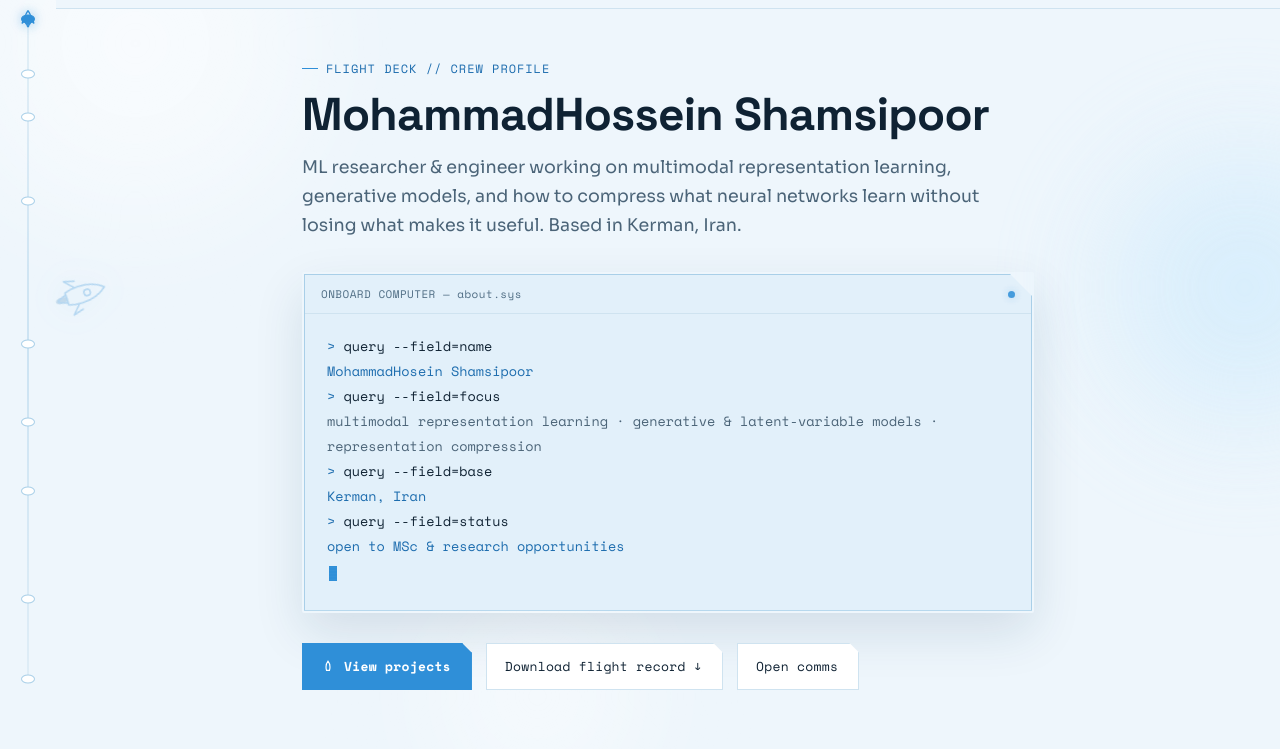
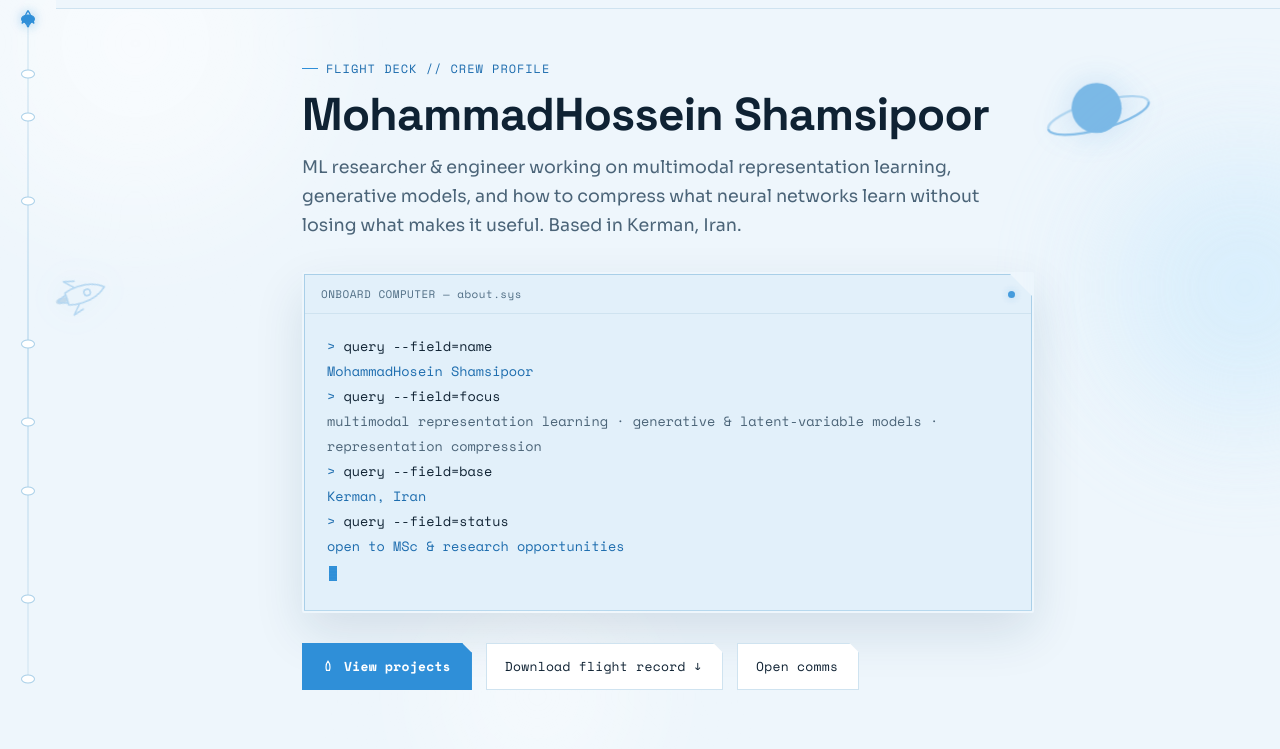
Before and after one commit to Mound21k/mound21k.github.io, a plain HTML site: page index.html in a window 1280 px wide. Shown: the part 51-800 px from the top of the page. Drawn offline with nearby package versions, Linux system fonts and the light colour scheme.

Commit message:
Add Saturn SVG element to index.html

```diff
--- a/index.html
+++ b/index.html
@@ -24,6 +24,18 @@
 
 <canvas id="starfield" aria-hidden="true"></canvas>
 <div class="sky-layer" aria-hidden="true"><span></span><span></span><span></span></div>
+
+<div class="saturn" aria-hidden="true">
+  <svg class="saturn-icon" viewBox="0 0 140 140" xmlns="http://www.w3.org/2000/svg" fill="none" stroke="currentColor">
+    <g class="saturn-ring saturn-ring-back" transform="rotate(-16 70 74)">
+      <path d="M14 74 A56 15 0 0 1 126 74"/>
+    </g>
+    <circle class="saturn-body" cx="68" cy="66" r="27" stroke="none"/>
+    <g class="saturn-ring saturn-ring-front" transform="rotate(-16 70 74)">
+      <path d="M14 74 A56 15 0 0 0 126 74"/>
+    </g>
+  </svg>
+</div>
 
 <div class="hover-ship" aria-hidden="true">
   <div class="hover-ship-bob">
```
